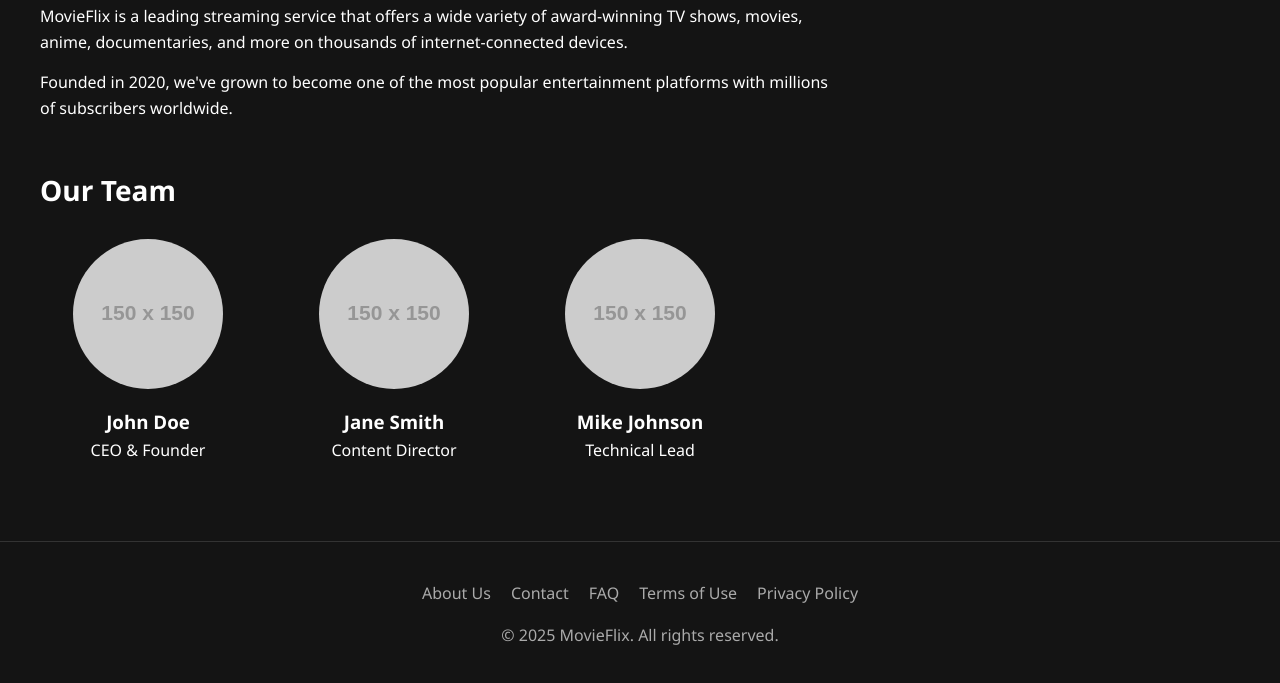
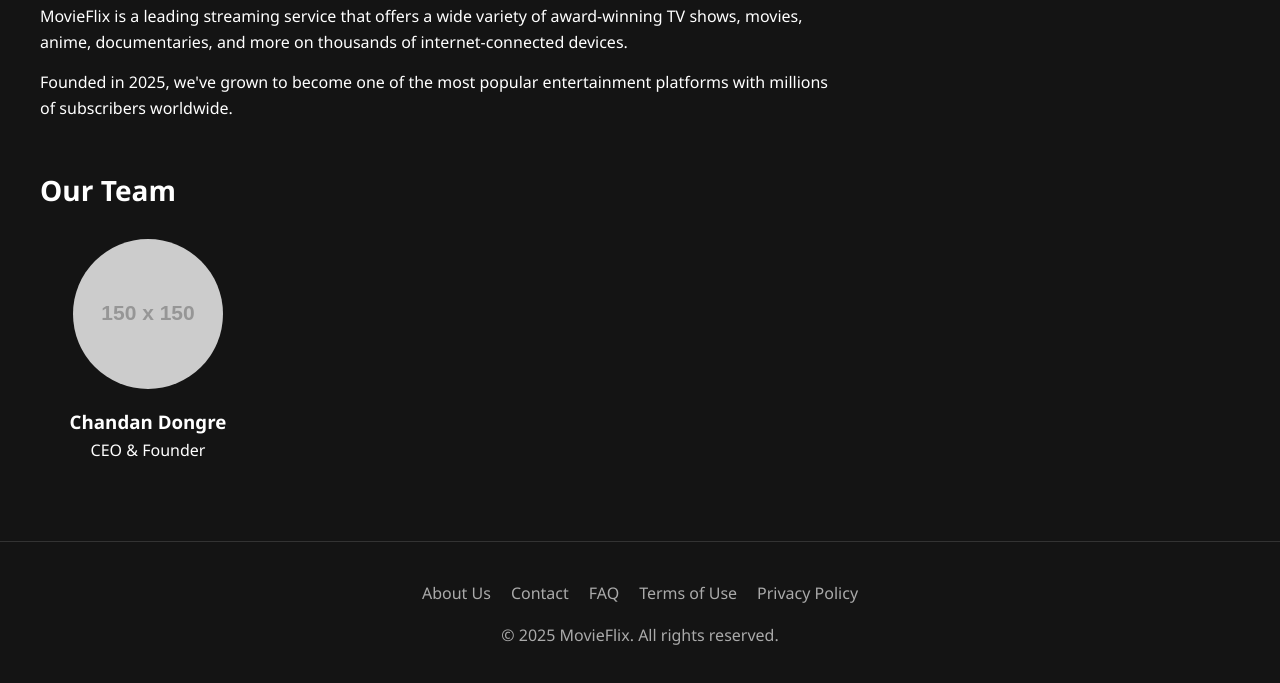
Before and after one commit to ChandanDongre/MovieFlixs1, a plain HTML site: page about.html in a window 1280 px wide. Shown: the part 159-842 px from the top of the page. Drawn offline with Linux system fonts and the light colour scheme; placeholder pictures from the web are drawn by us.

Commit message:
Update about.html

```diff
--- a/about.html
+++ b/about.html
@@ -22,26 +22,16 @@
         <section class="about-section">
             <h1>About MovieFlix</h1>
             <p>MovieFlix is a leading streaming service that offers a wide variety of award-winning TV shows, movies, anime, documentaries, and more on thousands of internet-connected devices.</p>
-            <p>Founded in 2020, we've grown to become one of the most popular entertainment platforms with millions of subscribers worldwide.</p>
+            <p>Founded in 2025, we've grown to become one of the most popular entertainment platforms with millions of subscribers worldwide.</p>
         </section>
 
         <section class="team-section">
             <h2>Our Team</h2>
             <div class="team-grid">
                 <div class="team-member">
-                    <img src="https://via.placeholder.com/150" alt="John Doe">
-                    <h3>John Doe</h3>
+                    <img src="https://via.placeholder.com/150" alt="Chandan Dongre">
+                    <h3>Chandan Dongre</h3>
                     <p>CEO & Founder</p>
-                </div>
-                <div class="team-member">
-                    <img src="https://via.placeholder.com/150" alt="Jane Smith">
-                    <h3>Jane Smith</h3>
-                    <p>Content Director</p>
-                </div>
-                <div class="team-member">
-                    <img src="https://via.placeholder.com/150" alt="Mike Johnson">
-                    <h3>Mike Johnson</h3>
-                    <p>Technical Lead</p>
                 </div>
             </div>
         </section>
```
